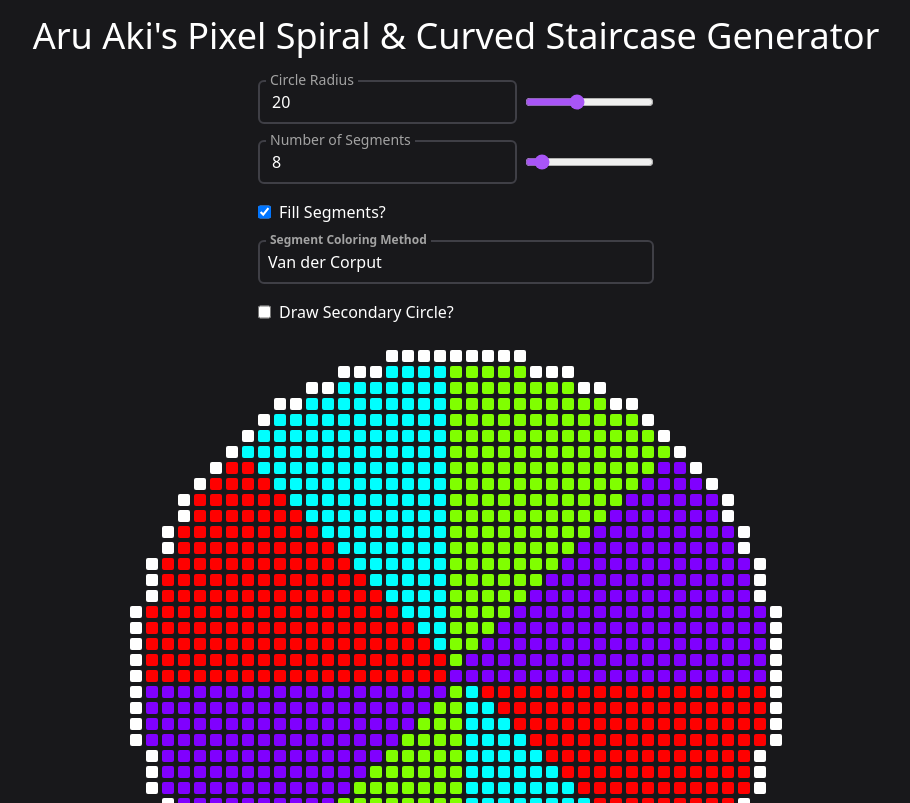
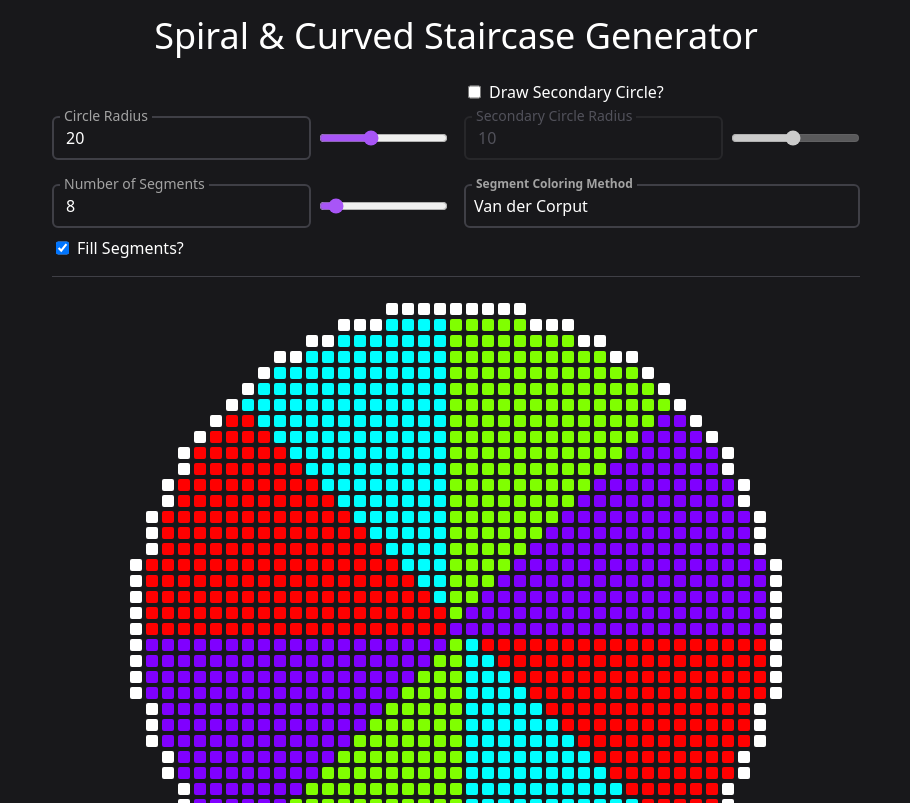
Before and after one commit to AruAki/staircase-generator, a SvelteKit app: page / in a window 1280 px wide. Shown: the top 803 px of the page, without its empty margins (184-1094 px from the left). Built offline with nearby package versions, Linux system fonts and the light colour scheme; some icons are missing.

Commit message:
feat: Rearrange input fields

```diff
--- a/src/lib/components/Input.svelte
+++ b/src/lib/components/Input.svelte
@@ -39,6 +39,7 @@
 				'absolute flex flex-row items-center gap-1 px-1 text-base transition-all': true,
 				'left-2 top-1/2 -z-10 -translate-y-1/2 bg-transparent':
 					!focused && value === '',
+				'text-zinc-600': disabled,
 				'!left-7': !focused && value === '' && !iconFollowsLabel && Icon,
 				'-top-2.5 left-2 z-0 !text-sm': focused || value !== '',
 				[labelFocusedClass]: focused || value !== '',
@@ -58,7 +59,7 @@
 		{type}
 		bind:value
 		class={[
-			'w-full rounded-md border-2 bg-transparent px-3 py-2 outline-none focus:border-purple-500',
+			'w-full rounded-md border-2 bg-transparent px-3 py-2 outline-none focus:border-purple-500 disabled:cursor-not-allowed disabled:border-zinc-800 disabled:text-zinc-600',
 			`${Icon && !iconFollowsLabel ? 'pl-8' : ''}`,
 			_class,
 		]}
--- a/src/routes/+page.svelte
+++ b/src/routes/+page.svelte
@@ -70,12 +70,13 @@
 </script>
 
 <svelte:head>
-	<title>Aru Aki's Pixel Spiral & Curved Staircase Generator</title>
+	<title>Aru Aki's Spiral & Curved Staircase Generator</title>
 </svelte:head>
 
 <div class="flex min-h-screen w-full flex-col items-center gap-6 p-4">
-	<h1 class="text-4xl">Aru Aki's Pixel Spiral & Curved Staircase Generator</h1>
-	<div class="flex flex-col gap-4">
+	<h1 class="text-4xl">Spiral & Curved Staircase Generator</h1>
+	<div class="flex flex-col gap-6 border-b border-zinc-700 pb-4">
+		<div class="flex flex-col items-end gap-4 md:flex-row">
 			<div class="flex flex-row gap-2">
 				<Input
 					type="number"
@@ -109,8 +110,57 @@
 					}}
 				/>
 			</div>
+			<div class="flex flex-col gap-3">
+				<div class="ml-1 flex flex-row gap-2">
+					<input
+						type="checkbox"
+						id="drawSecondCircle"
+						bind:checked={drawSecondCircle}
+						onchange={() => {
+							draw();
+						}}
+					/>
+					<label for="drawSecondCircle">Draw Secondary Circle?</label>
+				</div>
+				<div class="flex flex-row gap-2">
+					<Input
+						type="number"
+						value={secondCircleSize}
+						disabled={!drawSecondCircle}
+						onchange={(e) => {
+							let value = e.target.value;
+							if (value === '') {
+								value = 16;
+							} else {
+								value = Number(value);
+							}
+							secondCircleSize = value;
+							if (secondCircleSize < 1) {
+								secondCircleSize = 8;
+							}
+							draw();
+						}}
+						placeholder="Secondary Circle Radius"
+						labelFocusedClass="bg-zinc-900"
+						class="border-zinc-700"
+					/>
+					<input
+						type="range"
+						min="1"
+						max={mainCircleSize}
+						bind:value={secondCircleSize}
+						disabled={!drawSecondCircle}
+						onchange={() => {
+							draw();
+						}}
+					/>
+				</div>
+			</div>
+		</div>
 
-		<div class="flex flex-row gap-2">
+		<div class="flex w-full flex-col items-start gap-4 md:flex-row">
+			<div class="flex flex-col gap-2">
+				<div class="flex flex-1 flex-row gap-2">
 					<Input
 						type="number"
 						value={numberOfSegments}
@@ -135,14 +185,12 @@
 						max="96"
 						step="4"
 						bind:value={numberOfSegments}
-				class=""
 						onchange={() => {
 							draw();
 						}}
 					/>
 				</div>
-
-		<div class="flex flex-row gap-2">
+				<div class="ml-1 flex flex-row gap-2">
 					<input
 						type="checkbox"
 						id="fillSegments"
@@ -153,8 +201,8 @@
 					/>
 					<label for="fillSegments">Fill Segments?</label>
 				</div>
-
-		<div class="flex flex-row gap-2">
+			</div>
+			<div class="flex flex-1 flex-row gap-2">
 				<Select
 					value={segmentColoringMethod}
 					onchange={(v) => {
@@ -169,51 +217,7 @@
 					<option value="alternating">Alternate</option>
 				</Select>
 			</div>
-
-		<div class="flex flex-row gap-2">
-			<input
-				type="checkbox"
-				id="drawSecondCircle"
-				bind:checked={drawSecondCircle}
-				onchange={() => {
-					draw();
-				}}
-			/>
-			<label for="drawSecondCircle">Draw Secondary Circle?</label>
 		</div>
-		{#if drawSecondCircle}
-			<div class="flex flex-row gap-2">
-				<Input
-					type="number"
-					value={secondCircleSize}
-					onchange={(e) => {
-						let value = e.target.value;
-						if (value === '') {
-							value = 16;
-						} else {
-							value = Number(value);
-						}
-						secondCircleSize = value;
-						if (secondCircleSize < 1) {
-							secondCircleSize = 8;
-						}
-						draw();
-					}}
-					placeholder="Secondary Circle Radius"
-					labelFocusedClass="bg-zinc-900"
-					class="border-zinc-700"
-				/>
-				<input
-					type="range"
-					min="1"
-					max={mainCircleSize}
-					bind:value={secondCircleSize}
-					onchange={() => {
-						draw();
-					}}
-				/>
-			</div>
-		{/if}
 	</div>
 	<CanvasRenderer bind:setPixels={pixels} />
 </div>
```
Also changed, not shown: 1 other file (tests, documents, lock files or other folders). Lines whose indentation alone changed are shown as unchanged.
